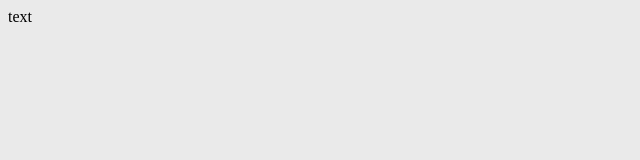
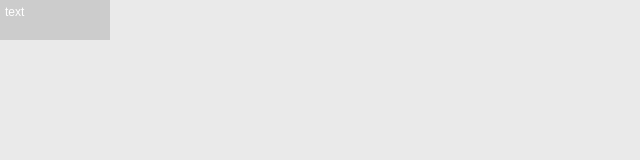
Before and after one commit to PandaKama/sityc, a plain HTML site: page index.html in a window 1280 px wide. Shown: the whole page, without its empty margins (0-640 px from the left). Drawn offline with Linux system fonts and the light colour scheme.

Commit message:
1 урок

```diff
--- a/style.css
+++ b/style.css
@@ -1,3 +1,15 @@
 body{
-background-color: #eaeaea;
+	background-color: #eaeaea;
+	margin:0;
 }
+#block{
+	background-color: #ccc;
+	background-image: url("../images/..");
+	background-position:center center;
+	width: 100px;
+	height: 30px;
+	padding:5px;
+	font-family: arial, tahoma;
+	font-size: 12px;
+	color: #fff;
+}
```
